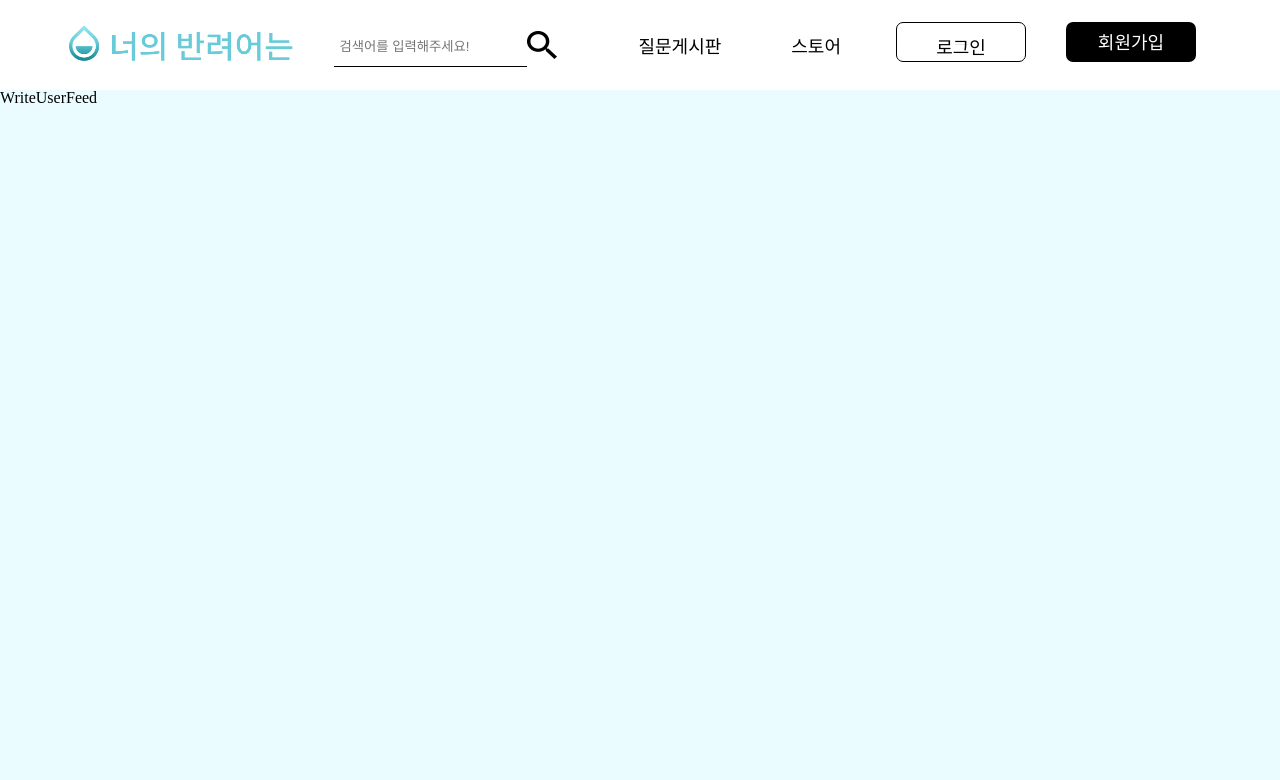
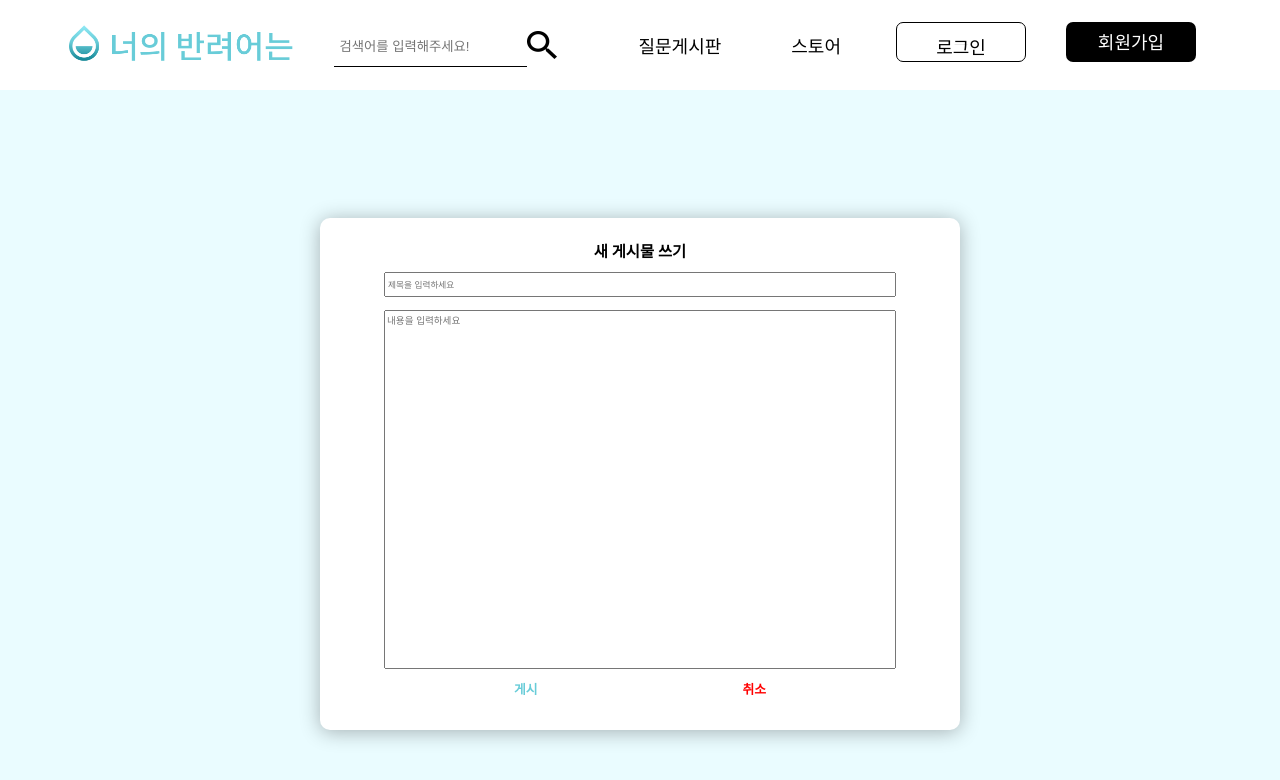
Before and after one commit to rktdnjs/YourFish, a React (Create React App) app: page /WriteUserFeed in a window 1280 px wide. Shown: the top 780 px of the page. Built offline with nearby package versions, Linux system fonts and the light colour scheme; a web font is replaced by a local one.

Commit message:
유저피드 글쓰기 UI

```diff
--- a/package.json
+++ b/package.json
@@ -6,6 +6,8 @@
     "@testing-library/jest-dom": "^5.14.1",
     "@testing-library/react": "^13.0.0",
     "@testing-library/user-event": "^13.2.1",
+    "@types/antd": "^1.0.0",
+    "antd-img-crop": "^4.2.4",
     "axios": "^0.27.2",
     "bootstrap": "^5.2.0",
     "react": "^18.2.0",
--- a/src/pages/login.js
+++ b/src/pages/login.js
@@ -37,7 +37,7 @@ const Login = () => {
   // 서버 데이터와 입력한 아이디 & 비번이 일치 시 로그인 성공 후 메인화면으로 이동(근데 유지는 아직 x)
   // 이후 로그인상태를 유지하기 위해선 일종의 토큰정보가 필요할것(localStorage로 임시 구현)
   const signIn = () => {
-    axios.post('http://localhost:4000/posts', {
+    axios.post('http://localhost:4000/users', {
       email : id,
       password : pw,
     })
--- a/src/pages/register.js
+++ b/src/pages/register.js
@@ -47,7 +47,7 @@ const Register = () => {
 
   //백엔드 서버로 회원가입 POST요청
   const signUp = () => {
-    axios.post("http://localhost:4000/posts" , {
+    axios.post("http://localhost:4000/users" , {
       username : name,
       password : pw,
       password2 : repw,
--- a/src/pages/writeuserfeed.js
+++ b/src/pages/writeuserfeed.js
@@ -1,10 +1,61 @@
 import React from 'react'
+import '../styles/writeuserfeed.css'
+import { useNavigate } from 'react-router-dom';
+import { useState } from 'react';
+import axios from 'axios'
 
 const WriteUserFeed = () => {
+  const navigate = useNavigate();
+  const WriteSuccess = () => {
+    if(title.length >= 1 && content.length >= 1){
+      {
+        axios.post("http://localhost:4000/posts" , {
+          title : title,
+          content : content
+        })
+        .then((response) => {
+          console.log(response);
+        })
+        // 오류시 실행
+        .catch((error) => console.log(error.response))
+        // 무조건 실행
+        .then((respopnse) => {
+          alert("게시물이 성공적으로 등록되었습니다!!")
+          navigate('/');
+        })
+      }
+    }
+    else {
+      alert("제목과 본문은 최소 1글자 이상이어야 합니다.")
+    }
+  };
+  const WriteCancel = () => {
+    navigate('/');
+  };
+
+  let [title, setTitle] = useState('');
+  let [content, setContent] = useState('');
+  // 둘다 string값으로 반환
+  const titleInput = (e) => {
+    setTitle(e.target.value)
+  }
+  const contentInput = (e) => {
+    setContent(e.target.value)
+  }
+  console.log(title, content)
+
   return (
     <div>
       <section className='section__main'>
-        WriteUserFeed
+        <div className='section__write__box'>
+          <div className='section__write__head'>새 게시물 쓰기</div>
+          <input onKeyUp={titleInput} className='section__write__title' minLength='1' placeholder='제목을 입력하세요'></input>
+          <textarea onKeyUp={contentInput} className='section__write__contetnt' minLength='1' placeholder='내용을 입력하세요'></textarea>
+          <div className='section__write__bottom'>
+            <div onClick={WriteSuccess} className='section__write__bottom--confirm section__write__bottom--detail'>게시</div>
+            <div onClick={WriteCancel} className='section__write__bottom--cancel section__write__bottom--detail'>취소</div>
+          </div>
+        </div>
       </section>
     </div>
   )
--- /dev/null
+++ b/src/styles/writeuserfeed.css
@@ -0,0 +1,70 @@
+.section__write__box {
+    margin-left: auto;
+    margin-right: auto;
+    margin-top: 10vmax;
+    width: 50vmax;
+    height: 40vmax;
+    border-radius: 10px;
+    box-shadow: 0 2px 20px 0 rgba(0, 0, 0, 0.3);
+    background-color: white;
+    display: flex;
+    flex-direction: column;
+    align-items: center;
+}
+
+.section__write__head {
+    margin-top: 2vmax;
+    font-size: 1.2vmax;
+    font-weight: bold;
+}
+
+.section__write__title {
+    margin-top: 1vmax;
+    width: 80%;
+    height: 5%;
+    font-size: 0.68vmax;
+}
+
+.section__write__contetnt {
+    margin-top: 1vmax;
+    width: 80%;
+    height: 70%;
+    font-size: 0.75vmax;
+    font-family: 'Noto Sans KR', sans-serif;
+    font-weight: lighter;
+    resize: none;
+}
+
+.section__write__bottom {
+    margin-top: 1.2vmax;
+    display: flex;
+}
+
+.section__write__bottom--detail:after{
+    display:block;/*a요소를 블록 요소라고 선언*/
+    content: '';/*comtent안은 밑줄 디자인을 위해 비워두세요.*/
+    margin-top: 2px;
+    border-bottom: solid 2px rgb(136, 136, 136);
+    transform: scaleX(0);/*크기를 0으로 줌으로써 평상시엔 밑줄 없음*/
+    transition: transform 250ms ease-in-out; /*변형 방식*/
+}
+
+.section__write__bottom--detail:hover:after {
+    transform: scaleX(1);/*a 속성에 hover시 after를 기존 크기로 변경*/
+ }
+
+.section__write__bottom--confirm {
+    margin-right: 8vmax;
+    font-size: 1vmax;
+    font-weight: bold;
+    cursor: pointer;
+    color: #68CCD8;
+}
+
+.section__write__bottom--cancel {
+    margin-left: 8vmax;
+    font-size: 1vmax;
+    font-weight: bold;
+    cursor: pointer;
+    color:red;
+}
```
Also changed, not shown: data.json (+46 -1 lines), src/components/Loading.js (added, +9 -0 lines), 2 other files (tests, documents, lock files or other folders).
